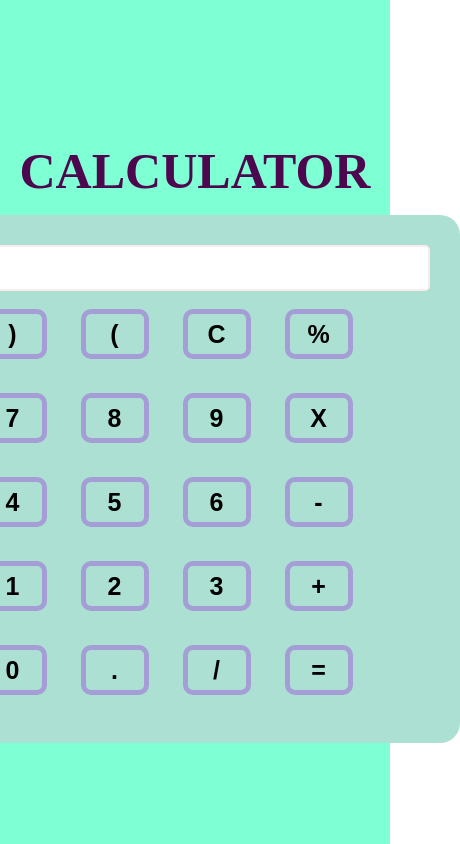
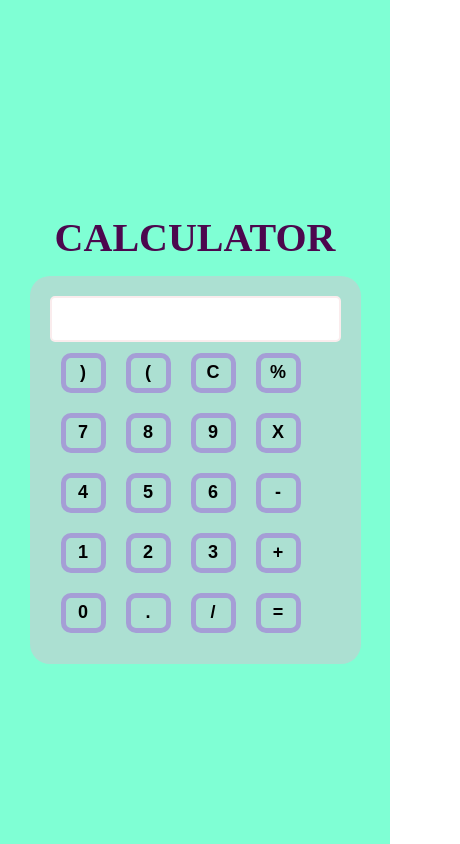
Before and after one commit to sheikhemon/simple-calculator, a plain HTML site: page index.html in a window 390 px wide. Shown: the whole page, 460 px wide, since content can reach past the window. Drawn offline with Linux system fonts and the light colour scheme.

Commit message:
added responsive style

```diff
--- a/assets/css/main.css
+++ b/assets/css/main.css
@@ -9,8 +9,6 @@ body{
     flex-direction: column;
     height: 100vh;
     background: aquamarine;
-
-
 }
 h1{
     color: #4c074e;
@@ -50,3 +48,29 @@ button{
     border: 5px solid #a59ed6;
     border-radius: 10px;
 }
+@media screen and (max-width: 668px) {
+    .container{
+        height: 100vh;
+        width: 100%;
+    }
+    .calculator{
+        padding: 20px;
+    }
+    h1{
+        font-size: 40px;
+    }
+    input{
+        font-size: 20px;
+        font-weight: 500;
+        outline: none;
+        width: auto;
+        height: 40px;
+    }
+    button{
+        font-size: 18px;
+        margin: 8px;
+        width: 45px;
+        height: 40px;
+        background: #ace0d2;
+    }
+}
```
